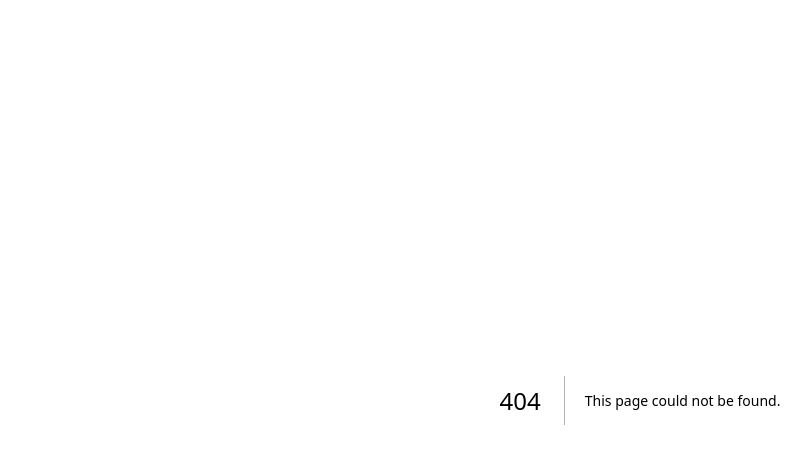
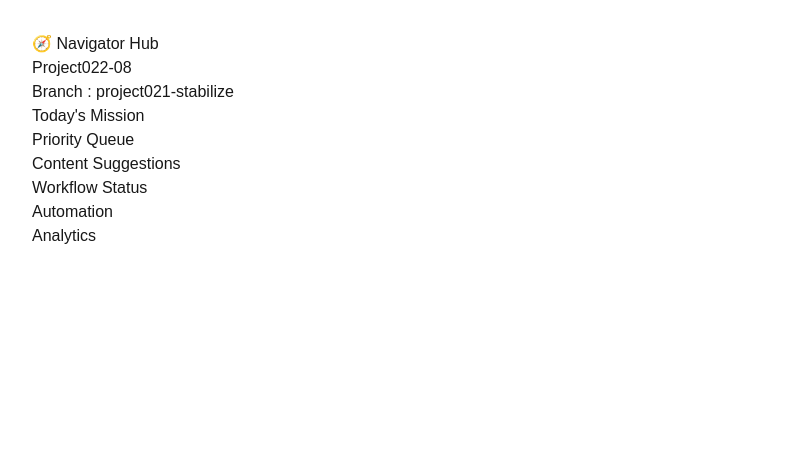
Before and after one commit to yusun7749-art/LifeBookMom-OS, a Next.js app: page /navigator-hub in a window 1280 px wide. Before the commit this address had no page. Shown: the top 464 px of the page, without its empty margins (0-811 px from the left). Built offline with nearby package versions, Linux system fonts and the light colour scheme.

Commit message:
Project022-08 Navigator hub

```diff
--- /dev/null
+++ b/app/navigator-hub/page.tsx
@@ -0,0 +1,3 @@
+
+import NavigatorHub from '../../components/v4/NavigatorHub';
+export default function Page(){return <NavigatorHub/>}
--- /dev/null
+++ b/components/v4/NavigatorHub.tsx
@@ -0,0 +1,10 @@
+
+import {navigatorHub} from '../../data/v4/navigatorHub';
+export default function NavigatorHub(){
+return <main style={{padding:32,fontFamily:'sans-serif'}}>
+<h1>🧭 {navigatorHub.title}</h1>
+<p>{navigatorHub.project}</p>
+<p>Branch : {navigatorHub.branch}</p>
+<ul>{navigatorHub.panels.map(p=><li key={p}>{p}</li>)}</ul>
+</main>
+}
--- /dev/null
+++ b/data/v4/navigatorHub.ts
@@ -0,0 +1,14 @@
+
+export const navigatorHub={
+ project:"Project022-08",
+ title:"Navigator Hub",
+ branch:"project021-stabilize",
+ panels:[
+  "Today's Mission",
+  "Priority Queue",
+  "Content Suggestions",
+  "Workflow Status",
+  "Automation",
+  "Analytics"
+ ]
+};
```
